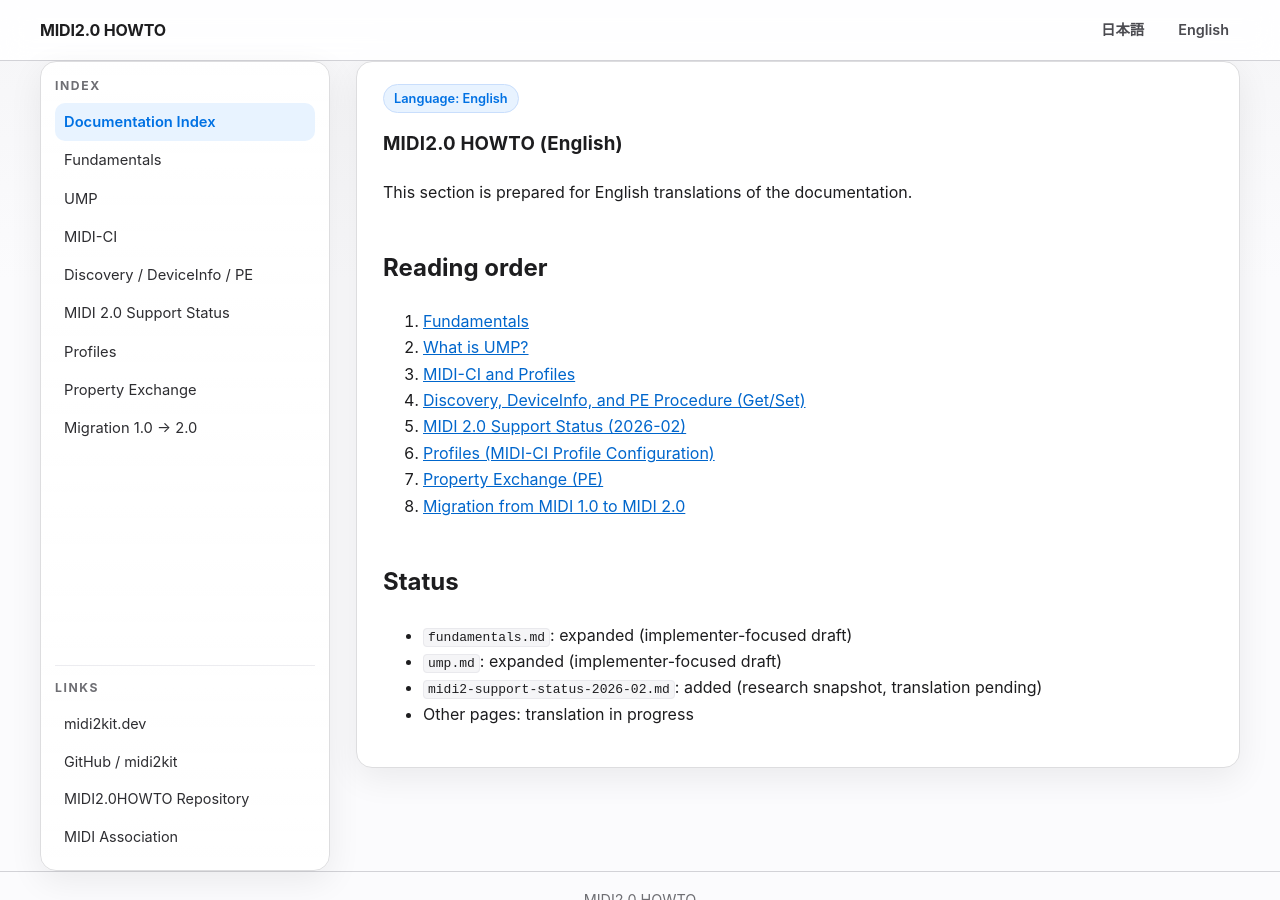
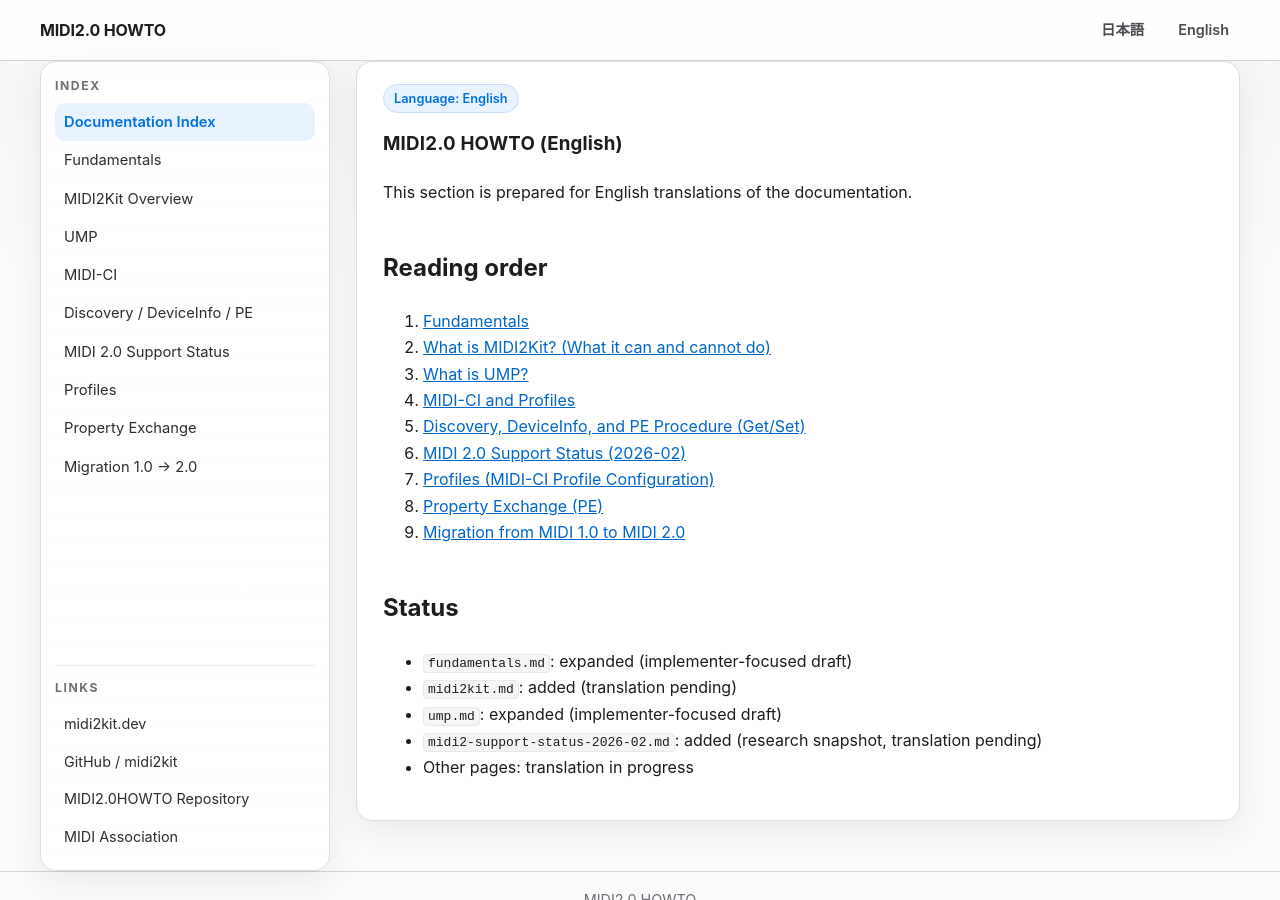
Before and after one commit to midi2kit/MIDI2.0HOWTO, a Jekyll site: the page built from en/index.md, in a window 1280 px wide and 900 px high. Built offline with Jekyll 4.4.1, drawn with Linux system fonts in a browser that asks for light colours.

Commit message:
docs: add MIDI2Kit overview and capability/limitation page

```diff
--- a/_layouts/default.html
+++ b/_layouts/default.html
@@ -281,6 +281,7 @@
             <ul class="side-list">
               <li><a href="{{ '/ja/' | relative_url }}" {% if page.url == '/ja/' %}class="is-active"{% endif %}>ドキュメント INDEX</a></li>
               <li><a href="{{ '/ja/fundamentals/' | relative_url }}" {% if page.url == '/ja/fundamentals/' %}class="is-active"{% endif %}>MIDI 2.0 基礎概念</a></li>
+              <li><a href="{{ '/ja/midi2kit/' | relative_url }}" {% if page.url == '/ja/midi2kit/' %}class="is-active"{% endif %}>MIDI2Kit とは</a></li>
               <li><a href="{{ '/ja/ump/' | relative_url }}" {% if page.url == '/ja/ump/' %}class="is-active"{% endif %}>UMP</a></li>
               <li><a href="{{ '/ja/ci-profiles/' | relative_url }}" {% if page.url == '/ja/ci-profiles/' %}class="is-active"{% endif %}>MIDI-CI</a></li>
               <li><a href="{{ '/ja/discovery-deviceinfo-pe/' | relative_url }}" {% if page.url == '/ja/discovery-deviceinfo-pe/' %}class="is-active"{% endif %}>Discovery / DeviceInfo / PE</a></li>
@@ -293,6 +294,7 @@
             <ul class="side-list">
               <li><a href="{{ '/en/' | relative_url }}" {% if page.url == '/en/' %}class="is-active"{% endif %}>Documentation Index</a></li>
               <li><a href="{{ '/en/fundamentals/' | relative_url }}" {% if page.url == '/en/fundamentals/' %}class="is-active"{% endif %}>Fundamentals</a></li>
+              <li><a href="{{ '/en/midi2kit/' | relative_url }}" {% if page.url == '/en/midi2kit/' %}class="is-active"{% endif %}>MIDI2Kit Overview</a></li>
               <li><a href="{{ '/en/ump/' | relative_url }}" {% if page.url == '/en/ump/' %}class="is-active"{% endif %}>UMP</a></li>
               <li><a href="{{ '/en/ci-profiles/' | relative_url }}" {% if page.url == '/en/ci-profiles/' %}class="is-active"{% endif %}>MIDI-CI</a></li>
               <li><a href="{{ '/en/discovery-deviceinfo-pe/' | relative_url }}" {% if page.url == '/en/discovery-deviceinfo-pe/' %}class="is-active"{% endif %}>Discovery / DeviceInfo / PE</a></li>
--- a/en/index.md
+++ b/en/index.md
@@ -10,16 +10,18 @@ This section is prepared for English translations of the documentation.
 
 ## Reading order
 1. [Fundamentals]({{ '/en/fundamentals/' | relative_url }})
-2. [What is UMP?]({{ '/en/ump/' | relative_url }})
-3. [MIDI-CI and Profiles]({{ '/en/ci-profiles/' | relative_url }})
-4. [Discovery, DeviceInfo, and PE Procedure (Get/Set)]({{ '/en/discovery-deviceinfo-pe/' | relative_url }})
-5. [MIDI 2.0 Support Status (2026-02)]({{ '/en/midi2-support-status-2026-02/' | relative_url }})
-6. [Profiles (MIDI-CI Profile Configuration)]({{ '/en/profiles/' | relative_url }})
-7. [Property Exchange (PE)]({{ '/en/property-exchange/' | relative_url }})
-8. [Migration from MIDI 1.0 to MIDI 2.0]({{ '/en/migration-midi1-to-midi2/' | relative_url }})
+2. [What is MIDI2Kit? (What it can and cannot do)]({{ '/en/midi2kit/' | relative_url }})
+3. [What is UMP?]({{ '/en/ump/' | relative_url }})
+4. [MIDI-CI and Profiles]({{ '/en/ci-profiles/' | relative_url }})
+5. [Discovery, DeviceInfo, and PE Procedure (Get/Set)]({{ '/en/discovery-deviceinfo-pe/' | relative_url }})
+6. [MIDI 2.0 Support Status (2026-02)]({{ '/en/midi2-support-status-2026-02/' | relative_url }})
+7. [Profiles (MIDI-CI Profile Configuration)]({{ '/en/profiles/' | relative_url }})
+8. [Property Exchange (PE)]({{ '/en/property-exchange/' | relative_url }})
+9. [Migration from MIDI 1.0 to MIDI 2.0]({{ '/en/migration-midi1-to-midi2/' | relative_url }})
 
 ## Status
 - `fundamentals.md`: expanded (implementer-focused draft)
+- `midi2kit.md`: added (translation pending)
 - `ump.md`: expanded (implementer-focused draft)
 - `midi2-support-status-2026-02.md`: added (research snapshot, translation pending)
 - Other pages: translation in progress
```
Also changed, not shown: en/midi2kit.md (added, +16 -0 lines), ja/index.md (+9 -7 lines), ja/midi2kit.md (added, +81 -0 lines).
